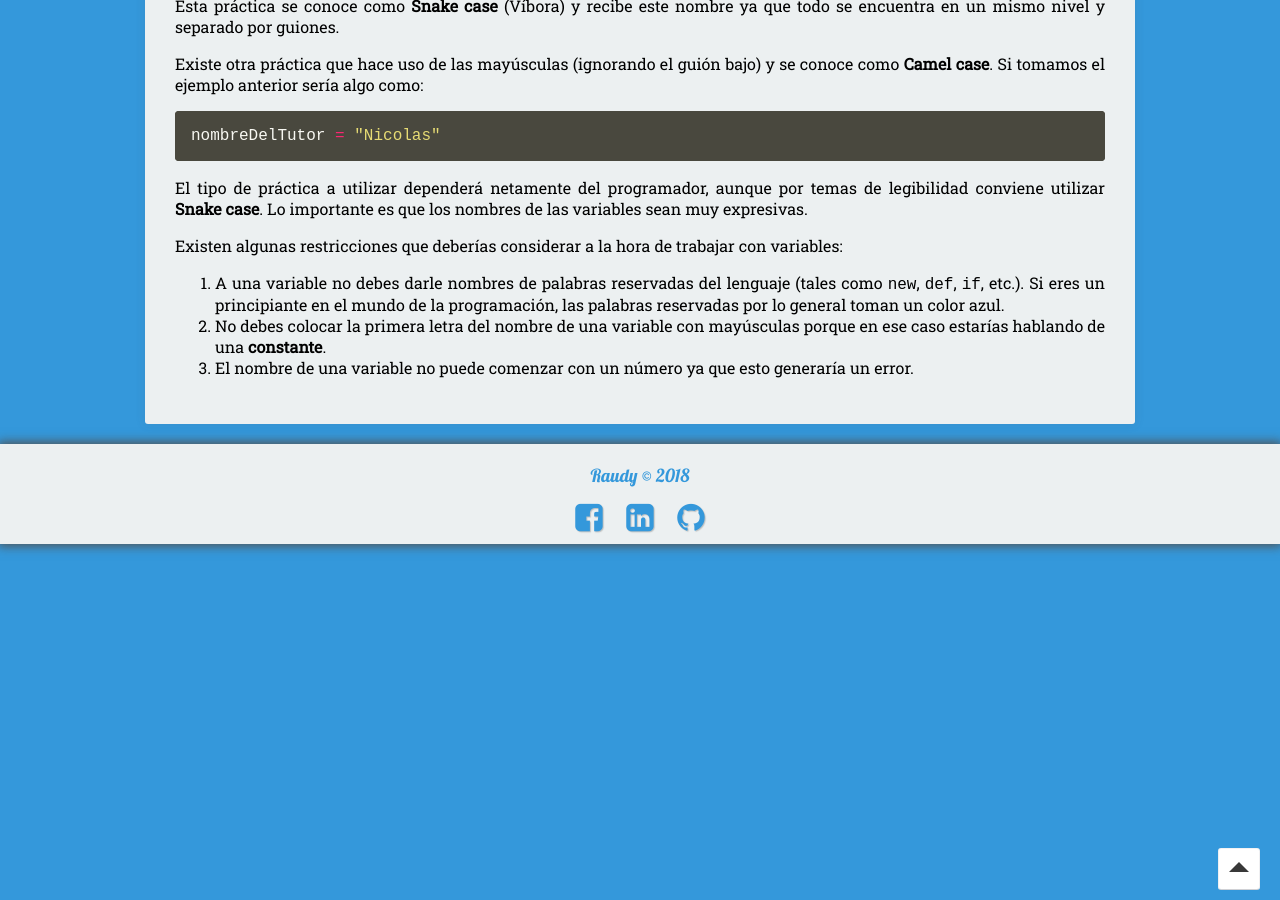
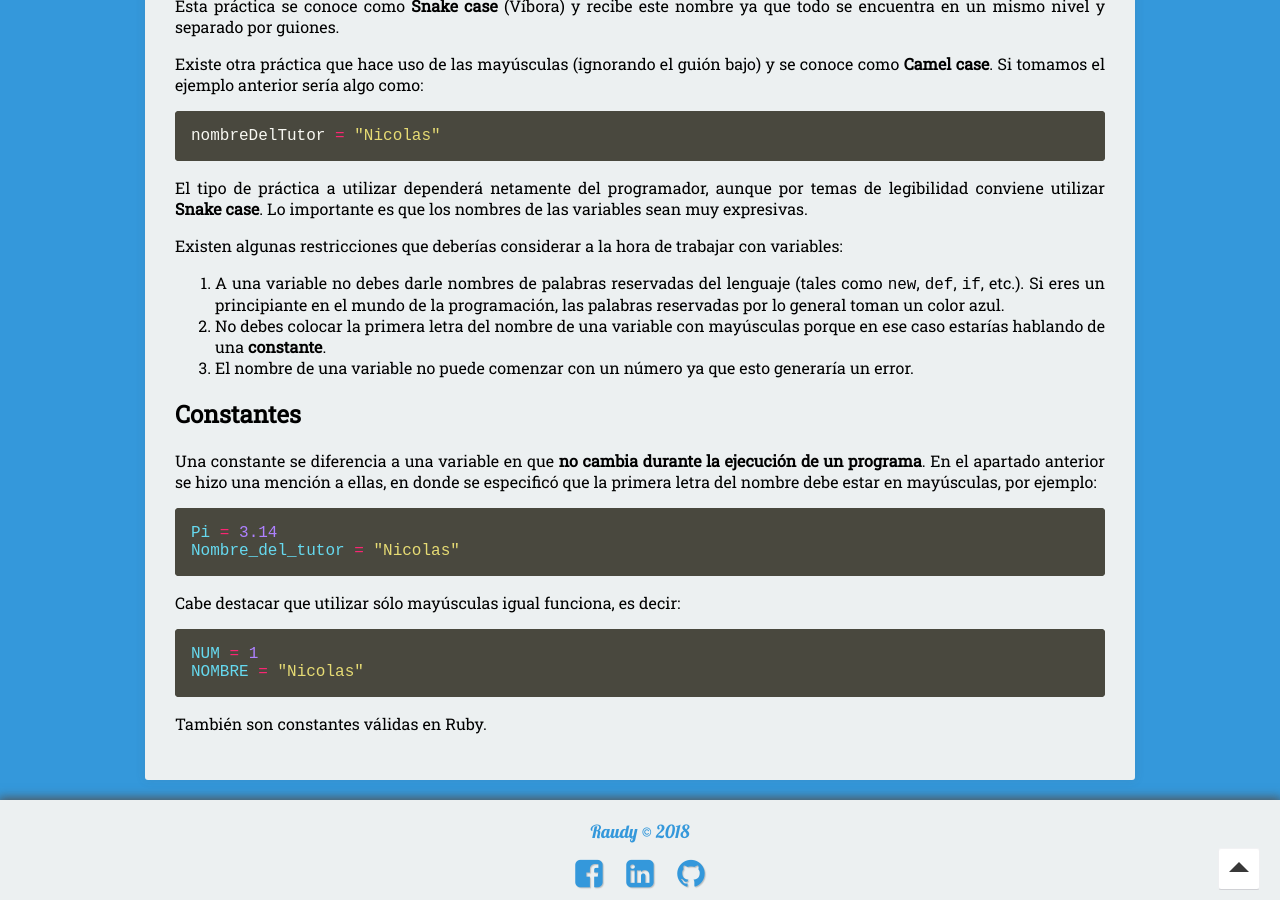
Before and after one commit to nisoto/Blog-anterior-2.0, a Jekyll site: the page built from _posts/2018-10-06-ruby-iii-variables.md, in a window 1280 px wide and 900 px high, scrolled down 1155 px. Built offline with Jekyll 4.4.1, drawn with Linux system fonts in a browser that asks for light colours; nearby versions of some CDN libraries.

Commit message:
Update 2018-10-06-ruby-iii-variables.md

````diff
--- a/_posts/2018-10-06-ruby-iii-variables.md
+++ b/_posts/2018-10-06-ruby-iii-variables.md
@@ -61,3 +61,21 @@ Existen algunas restricciones que deberías considerar a la hora de trabajar con
 1. A una variable no debes darle nombres de palabras reservadas del lenguaje (tales como `new`, `def`, `if`, etc.). Si eres un principiante en el mundo de la programación, las palabras reservadas por lo general toman un color azul.
 2. No debes colocar la primera letra del nombre de una variable con mayúsculas porque en ese caso estarías hablando de una **constante**.
 3. El nombre de una variable no puede comenzar con un número ya que esto generaría un error.
+
+## Constantes
+
+Una constante se diferencia a una variable en que **no cambia durante la ejecución de un programa**. En el apartado anterior se hizo una mención a ellas, en donde se especificó que la primera letra del nombre debe estar en mayúsculas, por ejemplo:
+
+``` ruby
+Pi = 3.14
+Nombre_del_tutor = "Nicolas"
+```
+
+Cabe destacar que utilizar sólo mayúsculas igual funciona, es decir:
+
+``` ruby
+NUM = 1
+NOMBRE = "Nicolas"
+```
+
+También son constantes válidas en Ruby.
````
